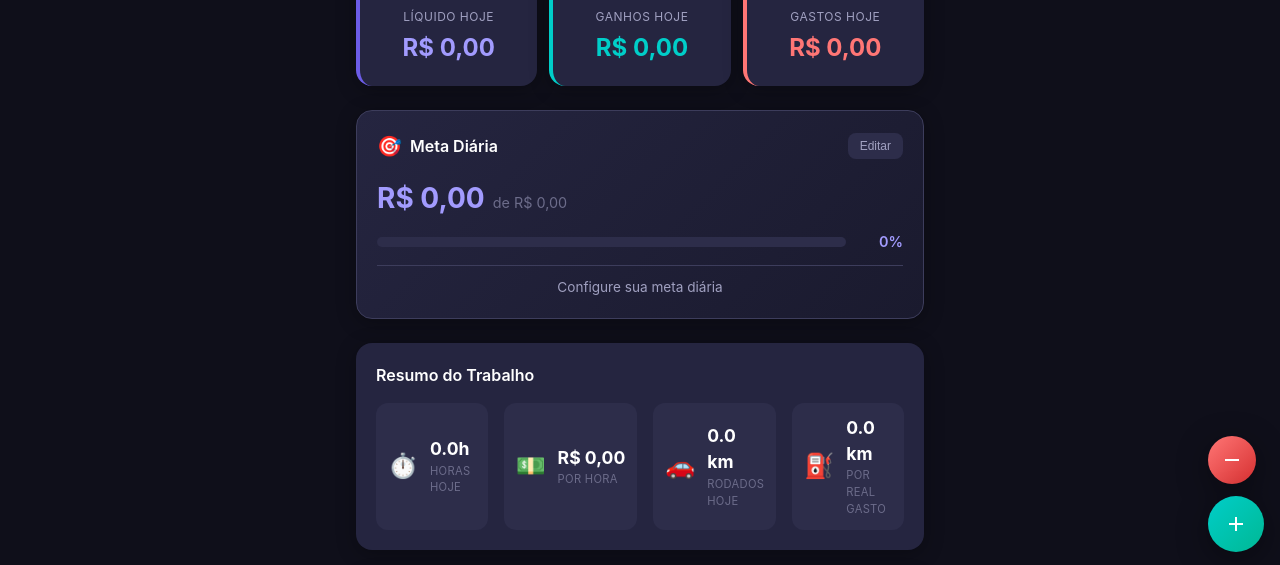
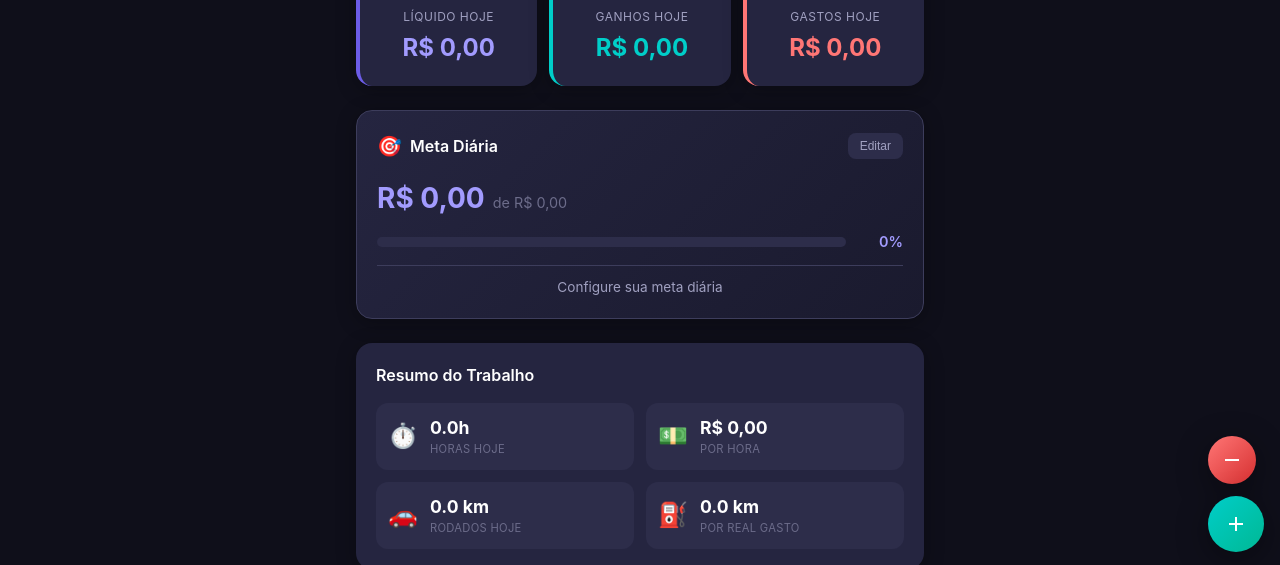
Before and after one commit to ItaloSilvaHAS/UberControl, a plain HTML site: page index.html in a window 1280 px wide. Shown: the part 162-727 px from the top of the page. Drawn offline with nearby package versions, Linux system fonts and the light colour scheme.

Commit message:
modified style.css

```diff
--- a/style.css
+++ b/style.css
@@ -331,7 +331,7 @@ body {
 .summary-grid {
     display: grid;
     grid-template-columns: repeat(2, 1fr);
-    gap: 1rem;
+    gap: 0.75rem;
 }
 
 .summary-item {
@@ -1162,10 +1162,6 @@ body {
         margin-bottom: 0.5rem;
     }
 
-    .summary-grid {
-        grid-template-columns: repeat(4, 1fr);
-    }
-
     .category-grid {
         grid-template-columns: repeat(4, 1fr);
     }
```
